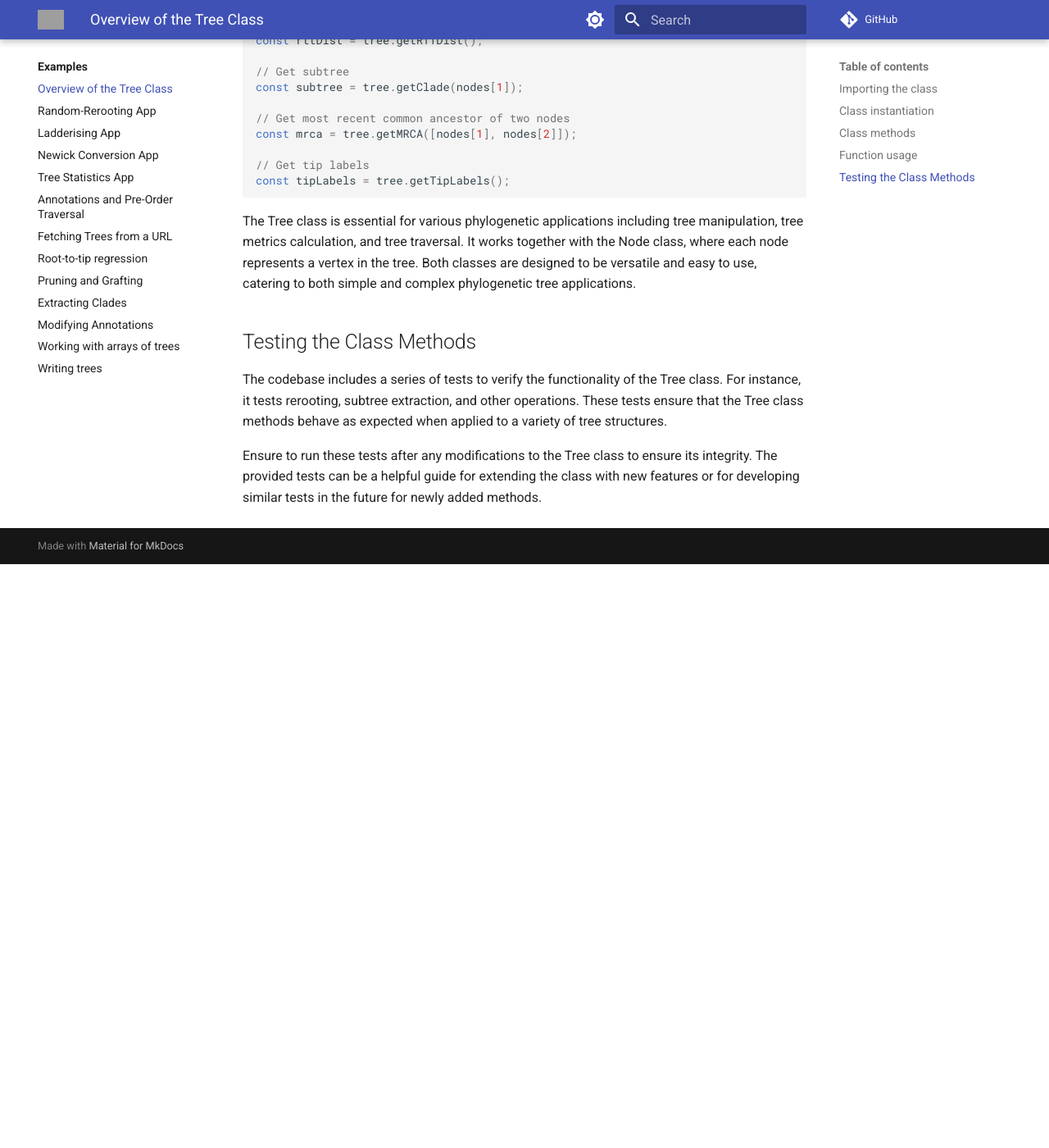
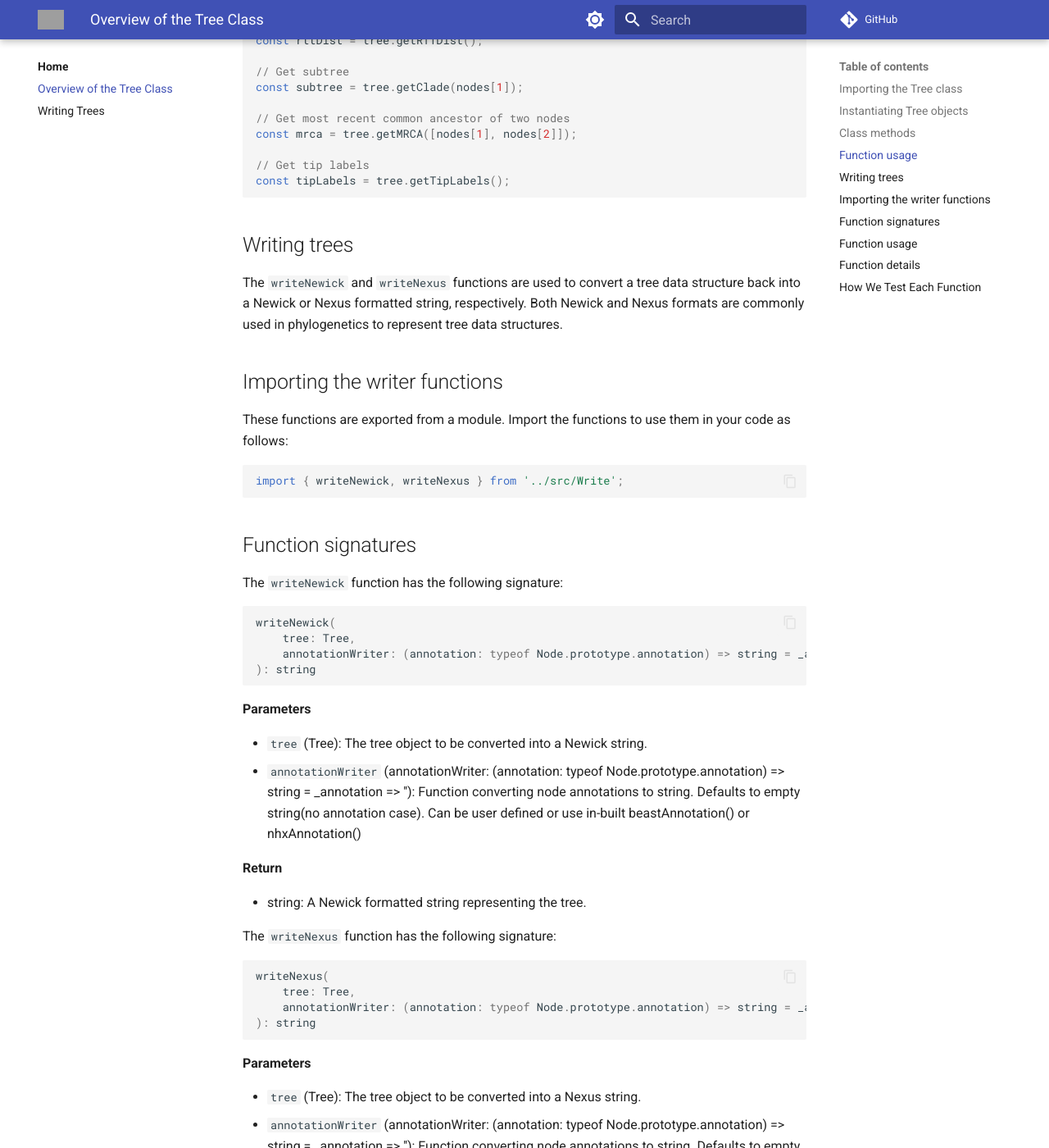
Before and after one commit to clockor2/phylojs, an MkDocs documentation site: the page built from docs/examples/tree.md, in a window 1280 px wide and 1400 px high, scrolled down 1531 px. Shown: the whole window at 82% size. Built offline with MkDocs 1.6.1 and Material for MkDocs 9.7.7, drawn with Linux system fonts in a browser that asks for light colours; comment, search, counter and statistics services are not loaded; before the commit the page ends 2219 px from its top, so only the background shows below that; some of the changed text lies outside the part shown; grey boxes are pictures that could not be loaded.

Commit message:
docs: updating overview docs (incomplete)

````diff
--- a/docs/examples/index.md
+++ b/docs/examples/index.md
@@ -1,3 +1,3 @@
 # Examples
 
-The following is a series of examples demonstrating how phylojs might be used in practice.
+The following is a series of examples demonstrating how PhyloJS might be used in practice. Interactive examples are hosted with codepen.
--- a/docs/examples/tree.md
+++ b/docs/examples/tree.md
@@ -1,8 +1,7 @@
-# Manipulate Trees
-
+# The Tree Class
 The Tree class in the provided code is a fundamental structure for storing and managing phylogenetic trees. It includes methods for manipulating and accessing information about the tree.
 
-## Importing the class
+## Importing the Tree class
 
 This class is exported from a module. You can import it into your code as follows:
 
@@ -10,9 +9,9 @@
 import { Tree } from '../src/Tree';
 ```
 
-## Class instantiation
+## Instantiating Tree objects
 
-A Tree object is created by providing a Node object (representing the root of the tree) to the Tree constructor:
+A Tree object is created by providing a Node object (representing the root of the tree) to the Tree constructor. For example:
 
 ```javascript
 const rootNode = new Node(0);
@@ -21,7 +20,7 @@
 
 ## Class methods
 
-Here are the key methods for the Tree class:
+Here are some key methods for the Tree class, with more in the full API:
 
 - `reroot(node, prop)`: Re-roots the tree at the specified node. Optionally, a proportion can be specified to position the root along the branch leading to the node.
 
@@ -69,10 +68,88 @@
 const tipLabels = tree.getTipLabels();
 ```
 
-The Tree class is essential for various phylogenetic applications including tree manipulation, tree metrics calculation, and tree traversal. It works together with the Node class, where each node represents a vertex in the tree. Both classes are designed to be versatile and easy to use, catering to both simple and complex phylogenetic tree applications.
+## Writing trees
 
-## Testing the Class Methods
+The `writeNewick` and `writeNexus` functions are used to convert a tree data structure back into a Newick or Nexus formatted string, respectively. Both Newick and Nexus formats are commonly used in phylogenetics to represent tree data structures.
 
-The codebase includes a series of tests to verify the functionality of the Tree class. For instance, it tests rerooting, subtree extraction, and other operations. These tests ensure that the Tree class methods behave as expected when applied to a variety of tree structures.
+## Importing the writer functions
 
-Ensure to run these tests after any modifications to the Tree class to ensure its integrity. The provided tests can be a helpful guide for extending the class with new features or for developing similar tests in the future for newly added methods.
+These functions are exported from a module. Import the functions to use them in your code as follows:
+
+```javascript
+import { writeNewick, writeNexus } from '../src/Write';
+```
+
+## Function signatures
+
+The `writeNewick` function has the following signature:
+
+```javascript
+writeNewick(
+    tree: Tree,
+    annotationWriter: (annotation: typeof Node.prototype.annotation) => string = _annotation => ''
+): string
+```
+
+**Parameters**
+
+- `tree` (Tree): The tree object to be converted into a Newick string.
+- `annotationWriter` (annotationWriter: (annotation: typeof Node.prototype.annotation) => string = _annotation => ''): Function converting node annotations to string. Defaults to empty string(no annotation case). Can be user defined or use in-built beastAnnotation() or nhxAnnotation()
+
+**Return**
+
+- string: A Newick formatted string representing the tree.
+
+The `writeNexus` function has the following signature:
+
+```javascript
+writeNexus(
+    tree: Tree,
+    annotationWriter: (annotation: typeof Node.prototype.annotation) => string = _annotation => ''
+): string
+```
+
+**Parameters**
+
+- `tree` (Tree): The tree object to be converted into a Nexus string.
+- `annotationWriter` (annotationWriter: (annotation: typeof Node.prototype.annotation) => string = _annotation => ''): Function converting node annotations to string. Defaults to empty string(no annotation case). Can be user defined or use in-built beastAnnotation() or nhxAnnotation()
+
+**Return**
+
+- string: A Nexus formatted string representing the tree.
+
+## Function usage
+
+```javascript
+const tree; // Tree object
+const newickString = writeNewick(tree); // annotations omitted
+const newickString = writeNewick(tree, beastAnnotations); // include annotations as in BEAST Newick
+const newickString = writeNewick(tree, nhxAnnotations); // include annotations as in NHX
+const nexusString = writeNexus(tree); // Annotations options same as for `writeNewick()`
+```
+
+## Function details
+
+The `writeNewick` function uses recursion to traverse the Tree object and build the corresponding Newick string. The `writeNexus` function, on the other hand, uses the same recursive traversal method, but appends additional Nexus-specific formatting to the output string.
+
+Both functions handle node labels, hybrid IDs, and annotations, as well as branch lengths.
+
+## How We Test Each Function
+
+The module includes tests to validate both `writeNewick` and `writeNexus` functions. The tests ensure that the functions can correctly convert a Tree object back to Newick or Nexus strings, with variations for including/excluding annotations.
+
+```javascript
+import { writeNewick } from '../src/Write';
+import { readNewick } from '../src/Reader';
+
+describe('TreeFromNewick', () => {
+  test('init', () => {
+    const inNewick = '("A":1,("B":1,"C":1):1):0.0;';
+    const tree = readNewick(inNewick);
+    const outNewick = writeNewick(tree);
+    expect(outNewick).toBe(inNewick);
+  });
+});
+```
+
+The test shown above creates a Tree object from a Newick string using the `readNewick` function. It then uses `writeNewick` to convert the tree back to a Newick string and checks if the resulting string is identical to the input string. A similar testing approach can be used for `writeNexus`.
--- a/mkdocs.yml
+++ b/mkdocs.yml
@@ -51,10 +51,13 @@
       disable_system_check: False
 
 nav:
-  - Home: "index.md"
+  - Home:
+      - "index.md"
+      - Overview of the Tree Class: examples/tree.md
+      - Writing Trees: examples/writer.md
+
   - Examples:
       - examples/index.md
-      - Overview of the Tree Class: examples/tree.md
       - Random-Rerooting App: examples/rerootingApp.md
       - Ladderising App: examples/ladderiseApp.md
       - Newick Conversion App: examples/toNewickApp.md
@@ -65,8 +68,6 @@
       - Pruning and Grafting: examples/pruneGraft.md
       - Extracting Clades: examples/mrca.md
       - Modifying Annotations: examples/annotations.md
-
-      - Working with arrays of trees: examples/treeArray.md
-      - Writing trees: examples/writer.md
+      - Arrays of Trees: examples/treeArray.md
   - API: "typedoc"
   - Cite: cite.md
````
Also changed, not shown: docs/examples/treeArray.md (+7 -61 lines), docs/examples/writer.md (+19 -13 lines), docs/index.md (+3 -3 lines).
